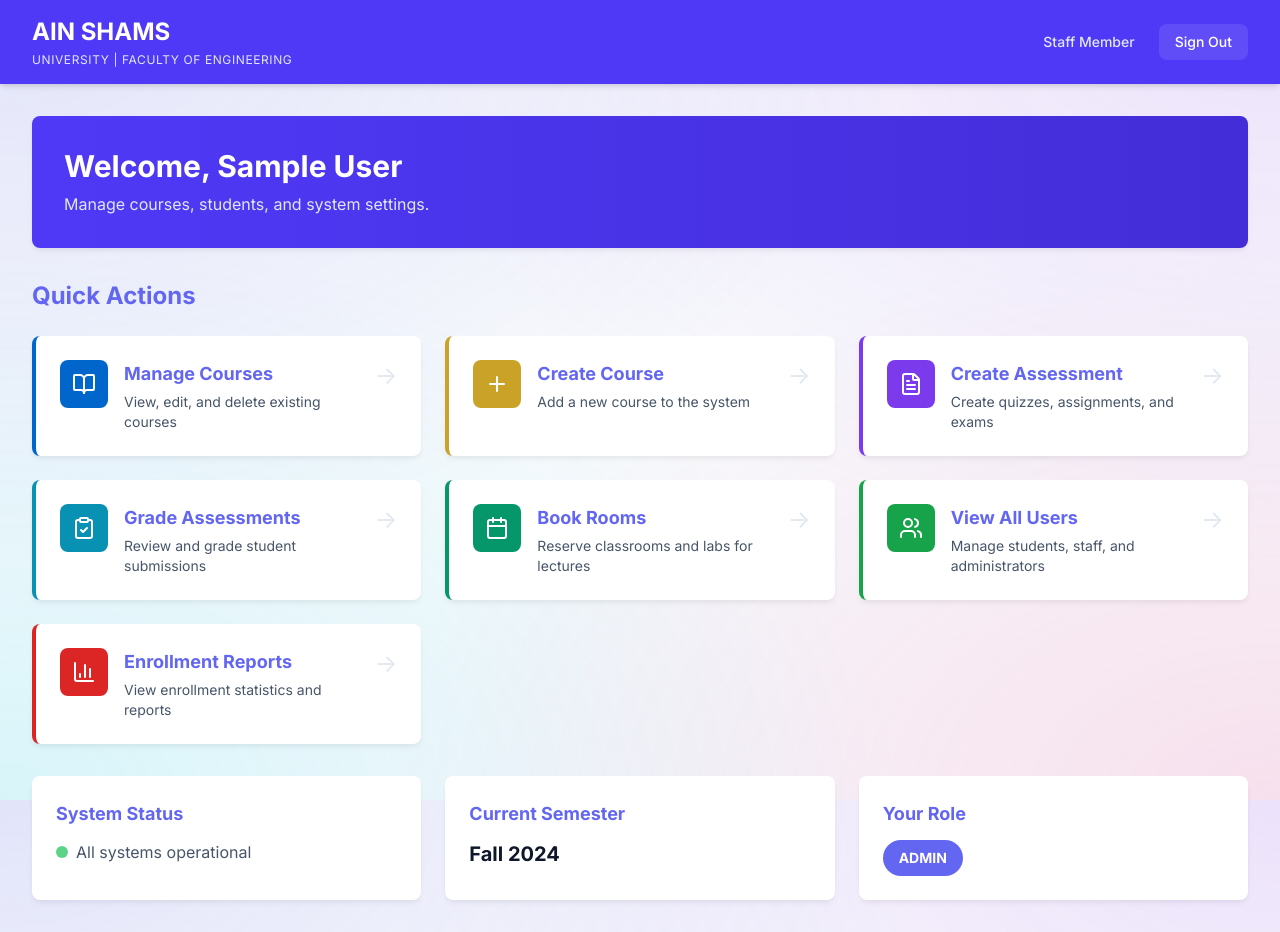
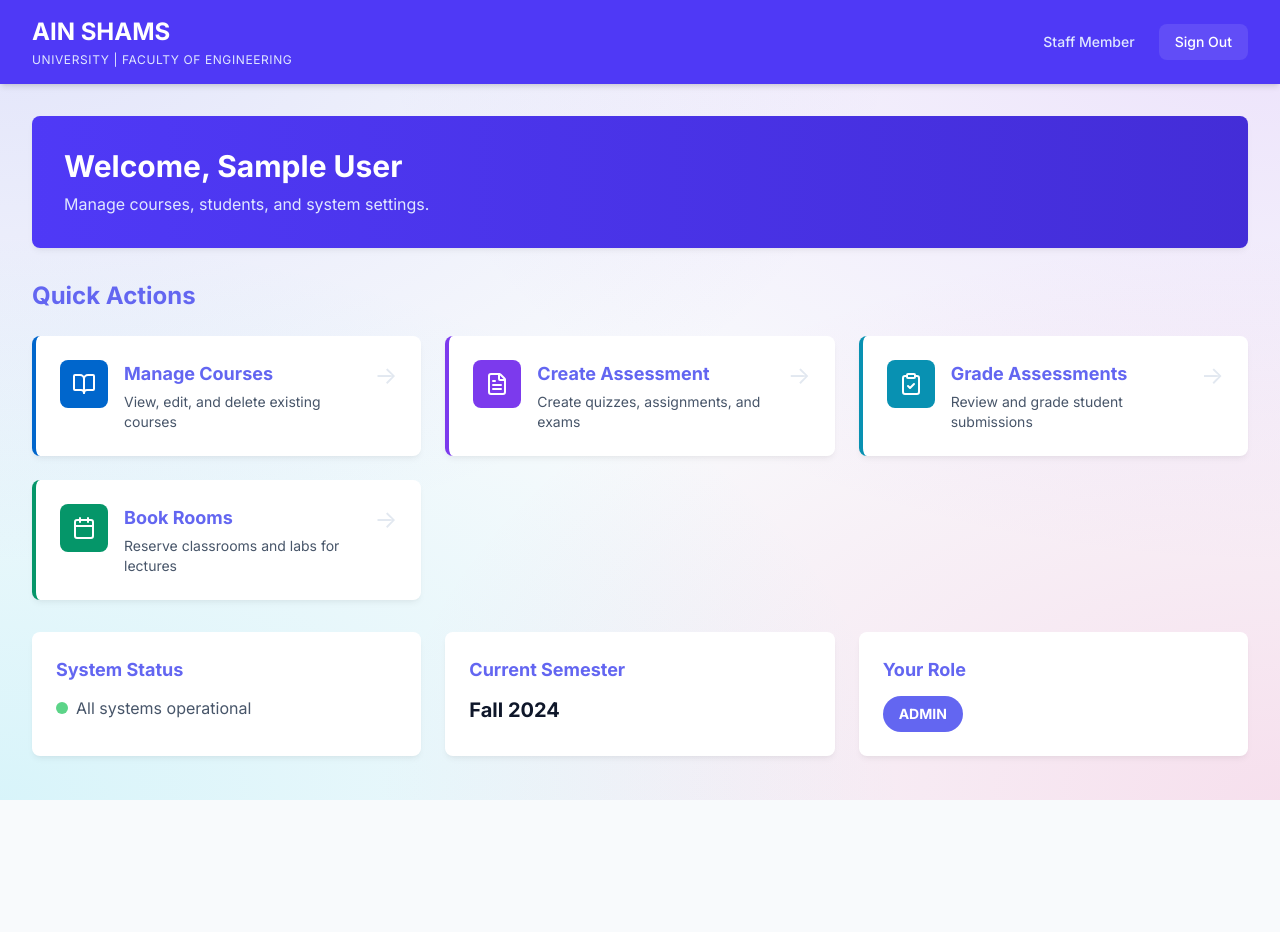
Before and after one commit to ysif9/orchestrate-ums, a React (Vite) app in the folder client/: page /admin/home in a window 1280 px wide. After the commit the page ends 800 px from the top, so only its background shows below. Built offline with nearby package versions, Linux system fonts and the light colour scheme; sample sign-in values are in the browser's storage.

Commit message:
feat(auth): restrict administrative access to staff members - Added staff authorization middleware to room management routes - Enforced role-based access for course management pages - Secured create, update, and delete operations on administrative endpoints

```diff
--- a/client/src/pages/AdminHome.jsx
+++ b/client/src/pages/AdminHome.jsx
@@ -22,13 +22,13 @@
             path: '/admin/courses',
             color: '#0066cc' // brand-500
         },
-        {
-            title: 'Create Course',
-            description: 'Add a new course to the system',
-            icon: Plus,
-            path: '/admin/courses?action=create',
-            color: '#c9a227' // accent-500
-        },
+        // {
+        //     title: 'Create Course',
+        //     description: 'Add a new course to the system',
+        //     icon: Plus,
+        //     path: '/admin/courses?action=create',
+        //     color: '#c9a227' // accent-500
+        // },
         {
             title: 'Create Assessment',
             description: 'Create quizzes, assignments, and exams',
@@ -58,22 +58,22 @@
                 icon: Building,
                 path: '/admin/rooms',
                 color: '#7c3aed' // violet-600
-            }
-        ] : []),
-        {
+            },{
             title: 'View All Users',
             description: 'Manage students, staff, and administrators',
             icon: Users,
             path: '/admin/users',
             color: '#16a34a' // success-600
-        },
-        {
+        }, {
             title: 'Enrollment Reports',
             description: 'View enrollment statistics and reports',
             icon: BarChart3,
             path: '/admin/reports',
             color: '#dc2626' // error-600
         }
+        ] : []),
+
+
     ];
 
     return (
```
